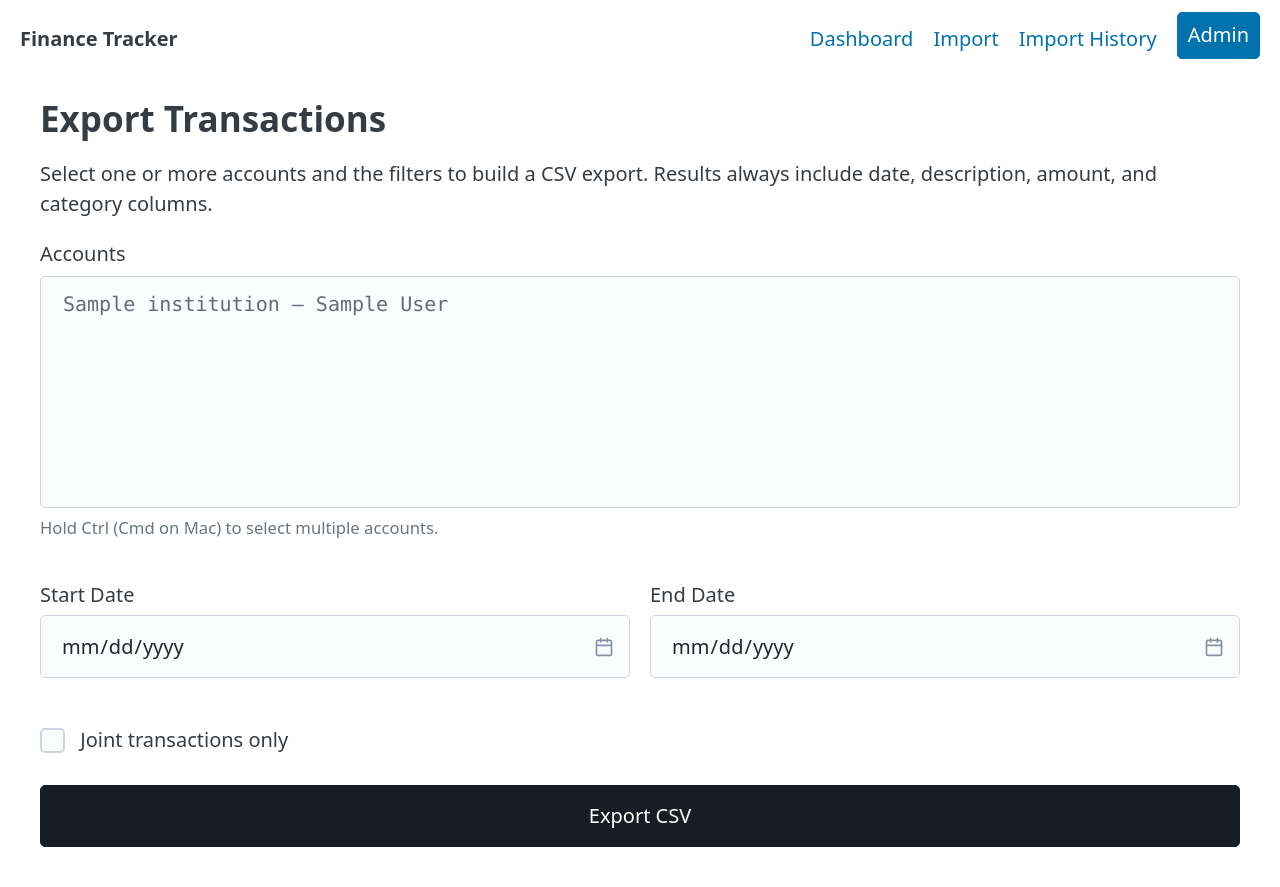
After one commit to Srm9385/finance-tracker, a Flask app: page /transactions/export in a window 1280 px wide. The commit adds this page. Run offline with Flask 3, Linux system fonts and the light colour scheme; tables that the repository leaves empty hold one stand-in row (values such as "Sample post"); parts of the project's set-up code (start-up, migrations or seed data) failed here and were passed over; some libraries are stand-ins or nearby versions.

Commit message:
Added export functionality to csv for specific transactions

```diff
--- a/app/blueprints/transactions.py
+++ b/app/blueprints/transactions.py
@@ -1,11 +1,14 @@
+import csv
+import io
 from datetime import datetime
-from flask import Blueprint, render_template, request, redirect, url_for, flash, jsonify
-from sqlalchemy import desc
+
+from flask import Blueprint, render_template, request, redirect, url_for, flash, jsonify, Response
+from sqlalchemy.orm import joinedload
+
 from ..extensions import db
-from ..models import Account, Transaction, Category
-from ..forms import CSRFOnlyForm, ManualTransactionForm
+from ..models import Account, Transaction, Category, Institution
+from ..forms import CSRFOnlyForm, ManualTransactionForm, TransactionExportForm
 from ..utils import to_cents
-import json
 
 bp = Blueprint("transactions", __name__, url_prefix="/transactions")
 
@@ -57,6 +60,79 @@ def list_for_account(account_id):
         categories=categories_list,
         csrf_form=csrf_form
     )
+
+
+@bp.route("/export", methods=["GET", "POST"])
+def export_transactions():
+    form = TransactionExportForm()
+
+    all_accounts = (
+        Account.query
+        .join(Institution, Account.institution_id == Institution.id)
+        .options(joinedload(Account.institution))
+        .order_by(Institution.name.asc(), Account.name.asc(), Account.id.asc())
+        .all()
+    )
+
+    form.accounts.choices = [
+        (account.id, f"{account.institution.name} — {account.name}")
+        for account in all_accounts
+    ]
+
+    if form.validate_on_submit():
+        selected_account_ids = [int(a_id) for a_id in form.accounts.data]
+
+        txn_query = (
+            Transaction.query.options(
+                joinedload(Transaction.account).joinedload(Account.institution),
+                joinedload(Transaction.category),
+            )
+            .filter(
+                Transaction.account_id.in_(selected_account_ids),
+                Transaction.is_deleted == False,
+            )
+        )
+
+        if form.start_date.data:
+            txn_query = txn_query.filter(Transaction.txn_date >= form.start_date.data)
+        if form.end_date.data:
+            txn_query = txn_query.filter(Transaction.txn_date <= form.end_date.data)
+        if form.joint_only.data:
+            txn_query = txn_query.filter(Transaction.is_joint == True)
+
+        transactions = txn_query.order_by(
+            Transaction.txn_date.asc(),
+            Transaction.id.asc(),
+        ).all()
+
+        output = io.StringIO()
+        writer = csv.writer(output)
+        writer.writerow(["date", "description", "amount", "category", "account", "institution"])
+
+        for txn in transactions:
+            account = txn.account
+            institution = account.institution if account else None
+            category_name = txn.category.name if txn.category else ""
+
+            writer.writerow([
+                txn.txn_date.isoformat(),
+                txn.description_raw,
+                f"{txn.amount_cents / 100:.2f}",
+                category_name,
+                account.name if account else "",
+                institution.name if institution else "",
+            ])
+
+        filename = f"transactions-export-{datetime.utcnow().strftime('%Y%m%d%H%M%S')}.csv"
+        response = Response(
+            output.getvalue(),
+            mimetype="text/csv",
+        )
+        response.headers["Content-Disposition"] = f"attachment; filename={filename}"
+        return response
+
+    return render_template("transactions/export.html", form=form)
+
 @bp.route("/delete/<int:txn_id>", methods=["POST"])
 def delete_single(txn_id):
     t = Transaction.query.get_or_404(txn_id)
--- a/app/forms.py
+++ b/app/forms.py
@@ -1,5 +1,14 @@
-from wtforms import SubmitField
-from wtforms import StringField, SelectField, FileField, BooleanField, TextAreaField, SubmitField, DateField, DecimalField
+from wtforms import (
+    StringField,
+    SelectField,
+    SelectMultipleField,
+    FileField,
+    BooleanField,
+    TextAreaField,
+    SubmitField,
+    DateField,
+    DecimalField,
+)
 from wtforms.validators import DataRequired, Optional
 from flask_wtf import FlaskForm
 
@@ -77,6 +86,22 @@ class ManualTransactionForm(FlaskForm):
     amount = DecimalField("Amount", validators=[DataRequired()], places=2)
     submit = SubmitField("Add Manual Transaction")
 
+
+class TransactionExportForm(FlaskForm):
+    accounts = SelectMultipleField("Accounts", coerce=int, validators=[DataRequired()])
+    start_date = DateField("Start Date", format='%Y-%m-%d', validators=[Optional()])
+    end_date = DateField("End Date", format='%Y-%m-%d', validators=[Optional()])
+    joint_only = BooleanField("Joint transactions only")
+    submit = SubmitField("Export CSV")
+
+    def validate(self, **kwargs):
+        if not super().validate(**kwargs):
+            return False
+        if self.start_date.data and self.end_date.data and self.end_date.data < self.start_date.data:
+            self.end_date.errors.append("End date must be on or after start date.")
+            return False
+        return True
+
 class RuleForm(FlaskForm):
     """Form for creating and editing categorization rules."""
     keyword = StringField("Keyword", validators=[DataRequired()],
--- a/app/templates/base.html
+++ b/app/templates/base.html
@@ -68,6 +68,7 @@
             <li><a href="{{ url_for('admin.categories') }}">Manage Categories</a></li>
             <li><a href="{{ url_for('admin.rules') }}">Manage Category Classification Rules</a></li>
             <li><a href="{{ url_for('admin.transfer_keywords') }}">Manage Transfer Classification Rules</a></li>
+            <li><a href="{{ url_for('transactions.export_transactions') }}">Export Transactions</a></li>
             <li><a href="{{ url_for('backup.index') }}">Backup & Restore</a></li>
         </ul>
       </li>
--- /dev/null
+++ b/app/templates/transactions/export.html
@@ -0,0 +1,43 @@
+{% extends 'base.html' %}
+{% block content %}
+<h2>Export Transactions</h2>
+<p>Select one or more accounts and the filters to build a CSV export. Results always include date, description, amount, and category columns.</p>
+
+<form method="post">
+  {{ form.hidden_tag() }}
+
+  <fieldset>
+    <label for="{{ form.accounts.id }}">{{ form.accounts.label.text }}</label>
+    {{ form.accounts(class="mono", size=8) }}
+    <small class="muted">Hold Ctrl (Cmd on Mac) to select multiple accounts.</small>
+    {% for error in form.accounts.errors %}
+      <small class="muted">{{ error }}</small>
+    {% endfor %}
+  </fieldset>
+
+  <div class="grid">
+    <label for="{{ form.start_date.id }}">
+      {{ form.start_date.label.text }}
+      {{ form.start_date(type="date") }}
+    </label>
+    <label for="{{ form.end_date.id }}">
+      {{ form.end_date.label.text }}
+      {{ form.end_date(type="date") }}
+    </label>
+  </div>
+  {% for error in form.start_date.errors %}
+    <small class="muted">{{ error }}</small>
+  {% endfor %}
+  {% for error in form.end_date.errors %}
+    <small class="muted">{{ error }}</small>
+  {% endfor %}
+
+  <label for="{{ form.joint_only.id }}" style="margin-top: 1rem;">
+    {{ form.joint_only() }} {{ form.joint_only.label.text }}
+  </label>
+
+  <div style="margin-top: 1.5rem;">
+    <button type="submit" class="contrast">{{ form.submit.label.text }}</button>
+  </div>
+</form>
+{% endblock %}
--- a/app/templates/transactions/list.html
+++ b/app/templates/transactions/list.html
@@ -4,6 +4,7 @@
 
 <div style="margin-bottom: 1rem;">
   <a href="{{ url_for('transactions.add_manual', account_id=account.id) }}" role="button">Add Manual Transaction</a>
+  <a href="{{ url_for('transactions.export_transactions') }}" role="button" class="secondary" style="margin-left: 0.5rem;">Export Transactions</a>
 </div>
 
 <form method="get" class="grid">
```
